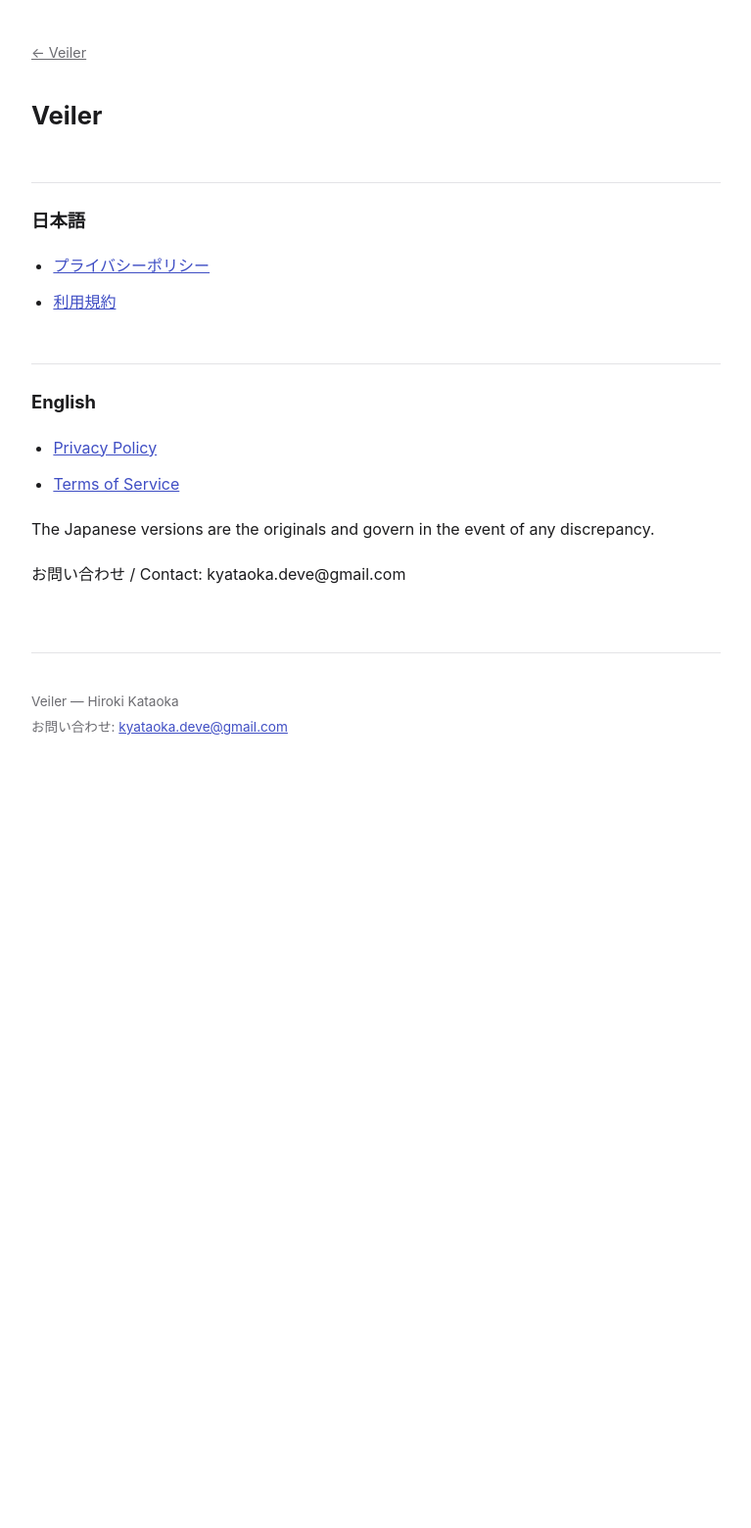
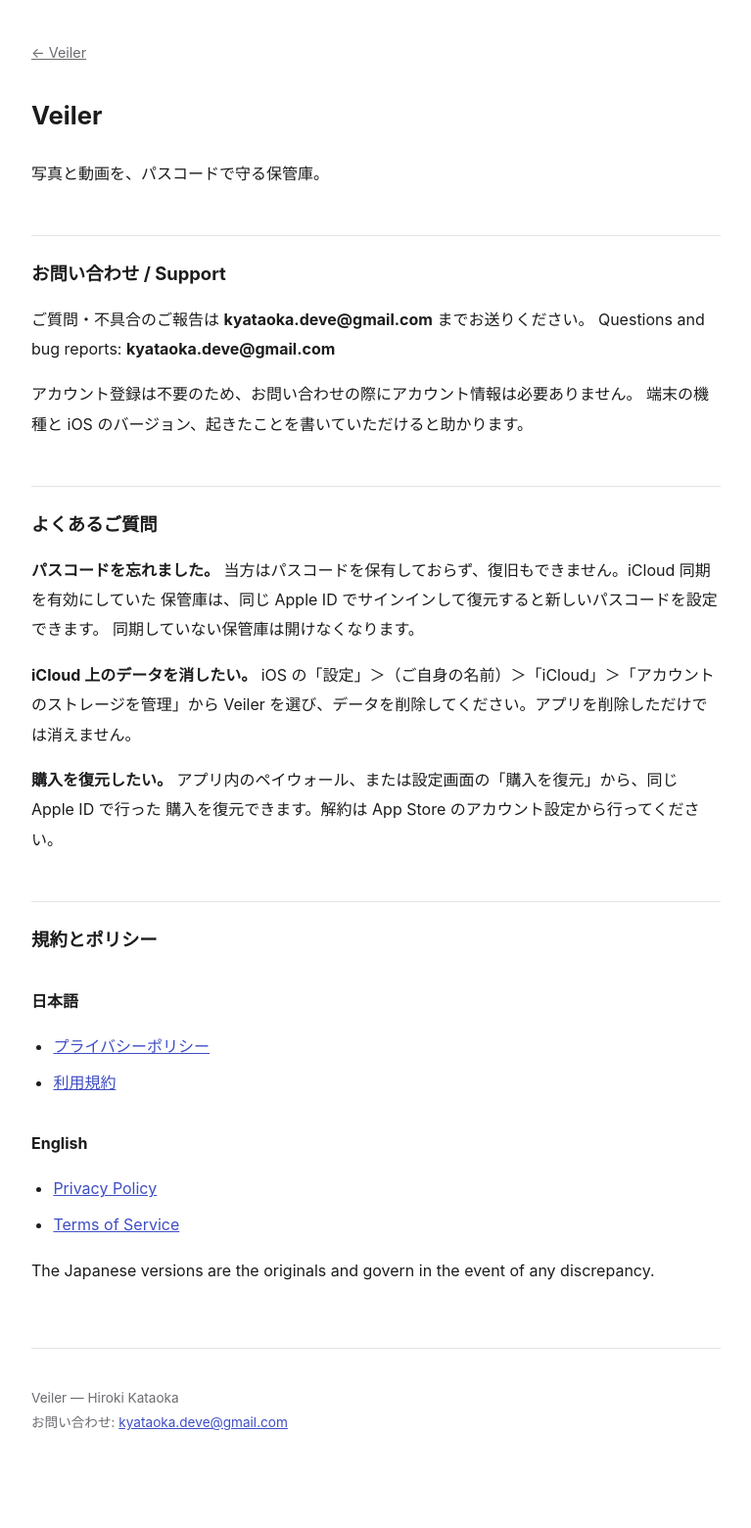
Before and after one commit to kyataoka/veiler-legal, a Jekyll site: the page built from index.md, in a window 1280 px wide. Shown: the whole page at 98% size, without its empty margins (256-1023 px from the left). Built offline with Jekyll 4.4.1, drawn with Linux system fonts in a browser that asks for light colours; before the commit the page ends 900 px from its top, so only the background shows below that.

Commit message:
トップページをサポート窓口にする
App Store はサポート URL を必須項目として要求する。連絡先と、問い合わせの
大半を占めるであろう3件への答えを置いた — パスコードの失念、iCloud 上の
データの削除、購入の復元。どれも当方では代行できないもので、先に書いてある
ほうが早い。

```diff
--- a/index.md
+++ b/index.md
@@ -5,17 +5,42 @@
 
 # Veiler
 
-## 日本語
+写真と動画を、パスコードで守る保管庫。
+
+## お問い合わせ / Support
+
+ご質問・不具合のご報告は **kyataoka.deve@gmail.com** までお送りください。
+Questions and bug reports: **kyataoka.deve@gmail.com**
+
+アカウント登録は不要のため、お問い合わせの際にアカウント情報は必要ありません。
+端末の機種と iOS のバージョン、起きたことを書いていただけると助かります。
+
+## よくあるご質問
+
+**パスコードを忘れました。**
+当方はパスコードを保有しておらず、復旧もできません。iCloud 同期を有効にしていた
+保管庫は、同じ Apple ID でサインインして復元すると新しいパスコードを設定できます。
+同期していない保管庫は開けなくなります。
+
+**iCloud 上のデータを消したい。**
+iOS の「設定」＞（ご自身の名前）＞「iCloud」＞「アカウントのストレージを管理」から
+Veiler を選び、データを削除してください。アプリを削除しただけでは消えません。
+
+**購入を復元したい。**
+アプリ内のペイウォール、または設定画面の「購入を復元」から、同じ Apple ID で行った
+購入を復元できます。解約は App Store のアカウント設定から行ってください。
+
+## 規約とポリシー
+
+### 日本語
 
 - [プライバシーポリシー](privacy/ja/)
 - [利用規約](terms/ja/)
 
-## English
+### English
 
 - [Privacy Policy](privacy/en/)
 - [Terms of Service](terms/en/)
 
 The Japanese versions are the originals and govern in the event of any
 discrepancy.
-
-お問い合わせ / Contact: kyataoka.deve@gmail.com
```
